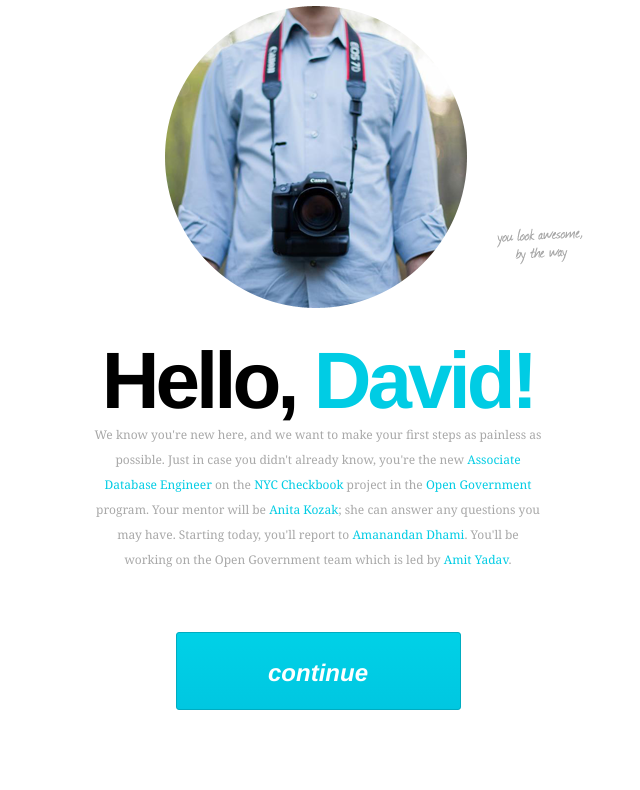
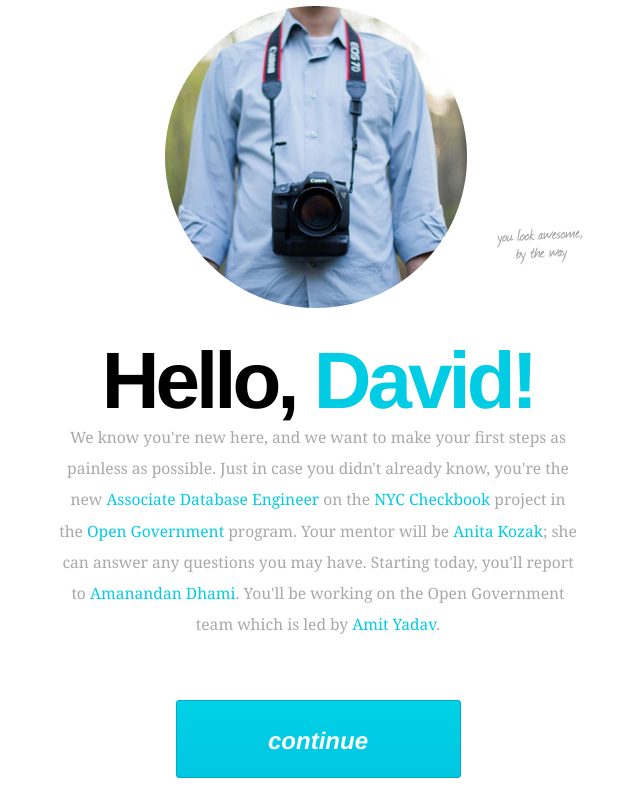
Before and after one commit to cman81/rei-hello, a PHP site: page /html/intro.html in a window 1280 px wide. Shown: the part 145-935 px from the top of the page, without its empty margins (322-962 px from the left). Before the commit the page ends 855 px from the top, so only its background shows below. Run offline with PHP 8.4, Linux system fonts and the light colour scheme; some libraries are stand-ins or nearby versions.

Commit message:
Update css/default.css
I did stuff.

```diff
--- a/css/default.css
+++ b/css/default.css
@@ -49,9 +49,10 @@ body {
         color: #000000;
     }
     .blurb-block .blurb {
-        width: 450px;
+        width: 520px;
         margin: 0 auto;
-        line-height: 25px;
+        line-height: 2em;
+        font-size:1.3em;
     }
     .blurb-block .blue-text {
         color: #00cce4;
```
